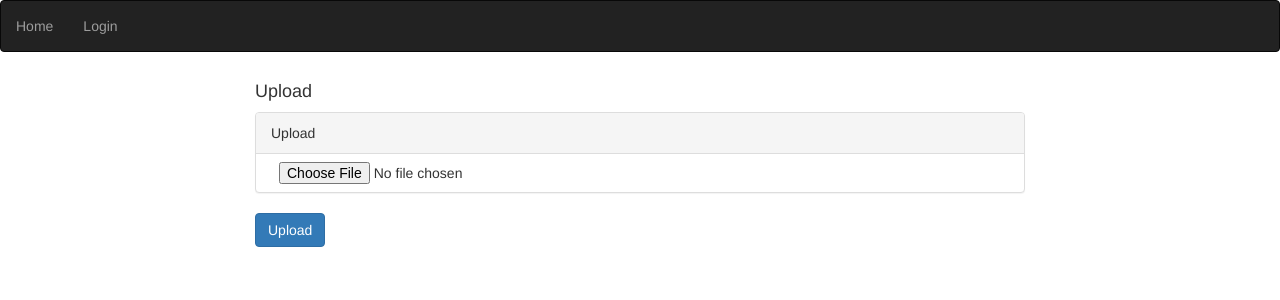
After one commit to truthadjustr/flaskcrud, a Python web app: template app/templates/upload.html in a window 1280 px wide. The commit adds this page. Shown: the top 300 px of the page. Run offline with Jinja, Linux system fonts and the light colour scheme; the template is opened without the code that fills it, so the values that code supplies are empty; some libraries are stand-ins or nearby versions.

Commit message:
add file upload function

```diff
--- a/app/templates/base.html
+++ b/app/templates/base.html
@@ -6,13 +6,18 @@
             <li class="dropdown">
                 <a href="{{ url_for('index') }}" class="dropdown-toggle" >Home</a>
             </li>
+            {% if user and isactive %}
             <li class="dropdown">
-                {% if user and isactive %}
                 <a href="{{ url_for('logout') }}" class="dropdown-toggle" >Logout</a>
-                {% else %}
+            </li>
+            <li class="dropdown">
+                <a href="{{ url_for('upload_file') }}" class="dropdown-toggle" >Upload</a>
+            </li>
+            {% else %}
+            <li class="dropdown">
                 <a href="{{ url_for('login') }}" class="dropdown-toggle" >Login</a>
-                {% endif %}
             </li>
+            {% endif %}
         </ul>
     </nav>
 {% endblock %}
--- /dev/null
+++ b/app/templates/upload.html
@@ -0,0 +1,27 @@
+{% extends "base.html" %}
+
+{% block mycontent %}
+    <div style="margin: 0 auto;width: 800px">
+        <form method="POST" enctype="multipart/form-data">
+            <div class="col-sm-12">
+                <h4 title="Upload">Upload</h4>
+            </div>
+
+            <div class="col-sm-12">
+                <div class="panel panel-default">
+                    <div class="panel-heading" title="Upload">Upload</div>
+                    <table class="table">
+                        <tr>
+                            <td class="val col-xs-7">
+                                <div class="col-xs-12">
+                                    <input type="file" name="file" accept=".bin">
+                                </div>
+                            </td>
+                        </tr>
+                    </table>
+                </div>
+                <input type="submit" class="btn btn-primary" value="Upload">
+            </div>
+        </form>
+    </div>
+{% endblock %}
```
Also changed, not shown: app/__init__.py (+9 -1 lines), app/routes.py (+51 -4 lines), app/templates/login.html (+9 -0 lines), README.md, 1 other file.
